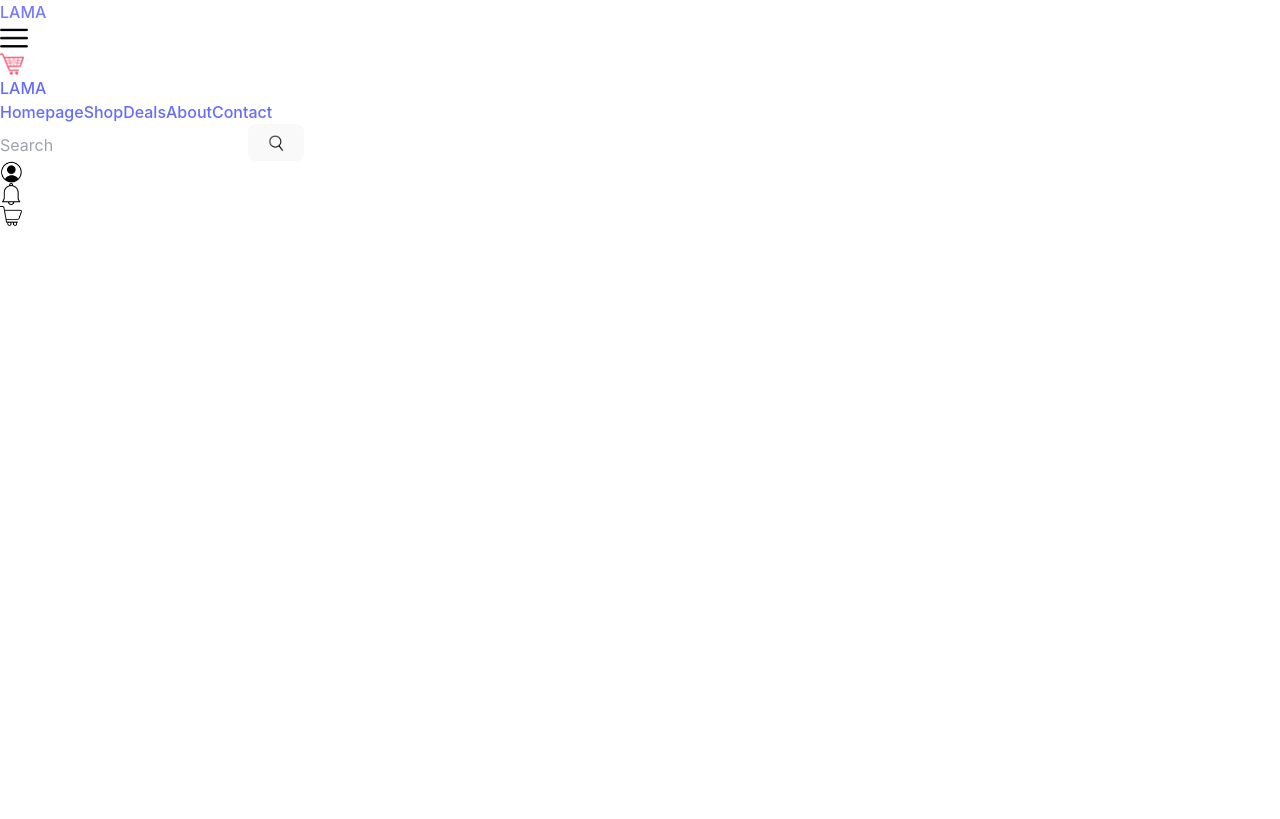
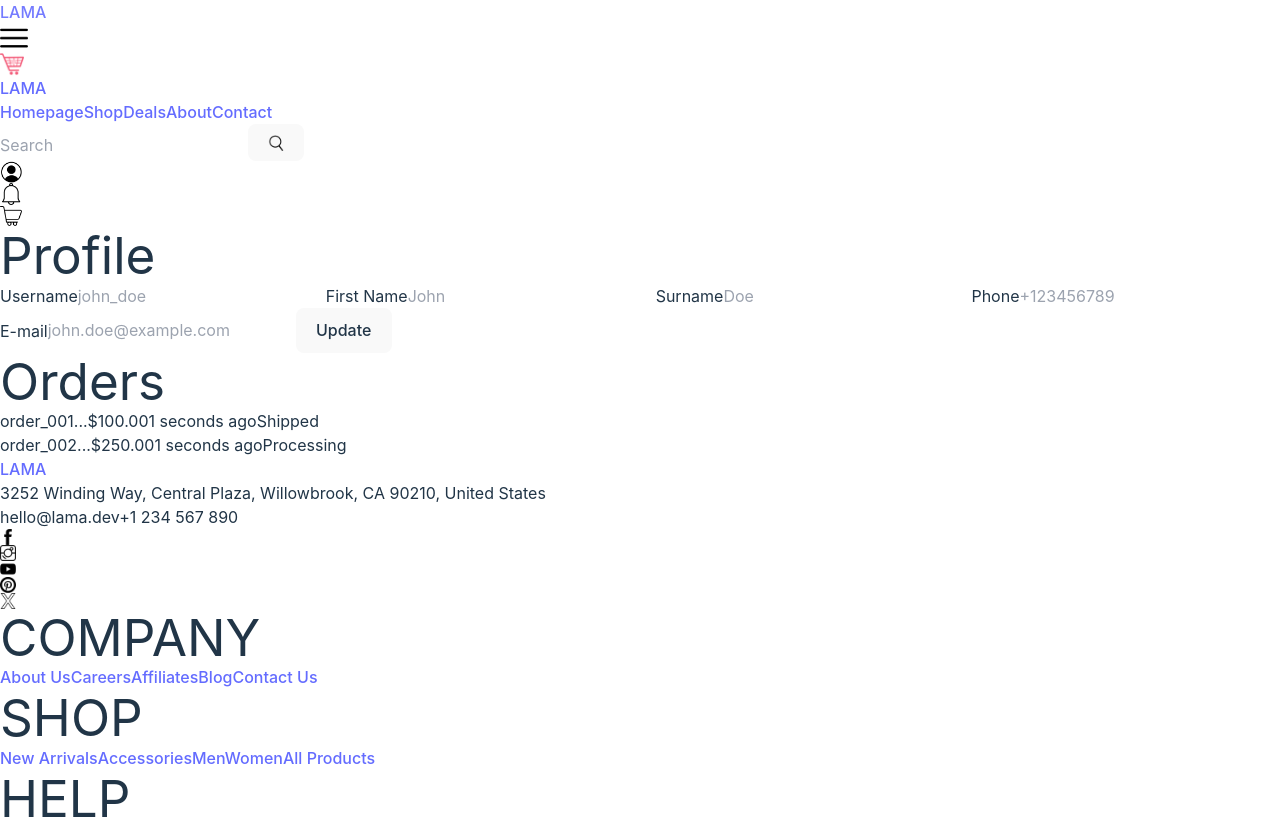
Before and after one commit to duyvu265/e-shop-fe, a React (Vite) app: page /ProfilePage in a window 1280 px wide. Before the commit this address led to /. Shown: the top 819 px of the page. Built offline with nearby package versions, Linux system fonts and the light colour scheme; no server answers.

Commit message:
add profilepage, cart

```diff
--- a/src/components/NavIcons.jsx
+++ b/src/components/NavIcons.jsx
@@ -14,8 +14,9 @@ function NavIcons() {
   const [isCartOpen, setCartOpen] = useState(false);
   const [isNotificationOpen, setNotificationOpen] = useState(false);
   const { isLoggedIn, userInfo } = useSelector(state => state.user);
+
   const [notifications, setNotifications] = useState([]);
-  const [cart, setCart] = useState([]);
+  const [carts, setCarts] = useState([]);
   const [loading, setLoading] = useState(true);
   const dispatch = useDispatch();
   const navigate = useNavigate();
@@ -24,7 +25,6 @@ function NavIcons() {
     const fetchNotifications = async () => {
       try {
         const response = await apiClient.get('/notifications/');
-        console.log(response.data);
         setNotifications(response.data);
       } catch (error) {
         console.error("Error fetching notifications:", error);
@@ -40,9 +40,7 @@ function NavIcons() {
     const fetchCarts = async () => {
       try {
         const response = await apiClient.get('/cart/get/');
-        console.log(response.data);
-
-        setCart(response.data);
+        setCarts(response.data);
       } catch (error) {
         console.error("Error fetching Cart:", error);
       } finally {
@@ -102,7 +100,8 @@ function NavIcons() {
         />
         {isProfileOpen && (
           <div className="absolute bg-white shadow-lg p-2 ">
-            <p>Xin chào, {userInfo?.name}</p>
+            <p>Xin chào, {userInfo?.username} </p>
+            <a href="/profilePage" className="text-blue-500 hover:underline">Xem hồ sơ</a>
             <button onClick={handleLogout}>Đăng xuất</button>
           </div>
         )}
@@ -136,13 +135,13 @@ function NavIcons() {
           className="cursor-pointer"
           onClick={toggleCartMenu}
         />
-        {cart?.length > 0 && isLoggedIn && (
+        {carts?.length > 0 && isLoggedIn && (
           <div className='absolute -top-4 -right-4 w-6 h-6 bg-[#F35C7A] rounded-full text-white text-sm flex items-center justify-center'>
-            {cart.length}
+            {carts.length}
           </div>
         )}
         {isCartOpen && (
-          <CartModal lineItems={cart} />
+          <CartModal lineItems={carts} />
         )}
       </div>
     </div>
--- a/src/components/NavbarIcon/CartModal.jsx
+++ b/src/components/NavbarIcon/CartModal.jsx
@@ -7,7 +7,6 @@ const CartModal = ({ lineItems }) => {
   const [selectedItems, setSelectedItems] = useState([]);
 
   const handleCheckout = () => {
-    // Logic for handling checkout with selected items
     console.log('Checkout with items:', selectedItems);
   };
 
@@ -24,14 +23,21 @@ const CartModal = ({ lineItems }) => {
 
   const handleQuantityChange = (itemId, increment) => {
     const updatedItems = lineItems.map(item => {
-      if (item._id === itemId) {
+      if (item.product_id === itemId) {
         const newQuantity = increment ? item.quantity + 1 : Math.max(item.quantity - 1, 1);
         return { ...item, quantity: newQuantity };
       }
       return item;
     });
-    // Update the state or dispatch an action to update the cart
-    // You may want to create an action in your slice for updating quantity
+  };
+
+
+  const calculateSubtotal = () => {
+    return lineItems.reduce((total, product) => {
+      return total + product.product_items.reduce((itemTotal, item) => {
+        return itemTotal + parseFloat(item.price) * product.quantity;
+      }, 0);
+    }, 0).toFixed(2);
   };
 
   return (
@@ -41,59 +47,54 @@ const CartModal = ({ lineItems }) => {
       ) : (
         <>
           <h2 className="text-xl">Shopping Cart</h2>
-          <div className="flex flex-col gap-8">
-            {lineItems?.map((item) => (
-              <div className="flex gap-4" key={item?._id}>
-                <input
-                  type="checkbox"
-                  checked={selectedItems.includes(item._id)}
-                  onChange={() => handleToggleSelect(item._id)}
-                />
-                {item?.image && (
+          <div className="flex flex-col gap-8 max-h-64 overflow-y-auto">
+            {lineItems?.map((product) => (
+              <div className="flex flex-col gap-4" key={product?.product_id}>
+                <h3 className="font-semibold">{product?.product_name}</h3>
+                <p>{product?.description}</p>
+
+                {product?.product_items?.map((item, index) => (
+                  <div className="flex gap-4" key={`${product?.product_id}-${item?.sku}`}>
+                    {item?.images && item?.images.length > 0 && (
                       <img
-                    src={item?.image}
-                    alt={item?.productName.original}
+                        src={item?.images[0]}
+                        alt={product?.product_name}
                         width={72}
                         height={96}
                         className="object-cover rounded-md"
                       />
                     )}
                     <div className="flex flex-col justify-between w-full">
+                      <div className="flex items-center justify-between gap-8">
                         <div>
-                    <div className="flex items-center justify-between gap-8">
-                      <h3 className="font-semibold">{item?.productName.original}</h3>
+                          <div className="text-sm text-gray-500">SKU: {item?.sku}</div>
+                          <div className="text-sm text-gray-500">Color: {item?.color}</div>
+                          <div className="text-sm text-gray-500">Size: {item?.size}</div>
+                          <div className="text-sm text-gray-500">In stock: {item?.qty_in_stock}</div>
+                        </div>
                         <div className="p-1 bg-gray-50 rounded-sm flex items-center gap-2">
-                        {item?.quantity > 1 && (
-                          <div className="text-xs text-green-500">
-                            {item?.quantity} x
-                          </div>
-                        )}
-                        ${item?.price.amount}
-                      </div>
-                    </div>
-                    <div className="text-sm text-gray-500">
-                      {item?.availability?.status}
+                          <span className="font-semibold">${item?.price}</span>
                         </div>
                       </div>
                       <div className="flex justify-between text-sm">
                         <div className="flex items-center gap-2">
                           <button
                             className="text-blue-500 cursor-pointer"
-                        onClick={() => handleQuantityChange(item._id, false)}
+                            onClick={() => handleQuantityChange(product?.product_id, false)}
                           >
                             -
                           </button>
-                      <span className="text-gray-500">{item?.quantity}</span>
+                          <span className="text-gray-500">{product?.quantity}</span>
                           <button
                             className="text-blue-500 cursor-pointer"
-                        onClick={() => handleQuantityChange(item._id, true)}
+                            onClick={() => handleQuantityChange(product?.product_id, true)}
                           >
                             +
                           </button>
                         </div>
                         <span
                           className="text-blue-500 cursor-pointer"
-                      onClick={() => handleRemoveItem(item._id)}
+                          onClick={() => handleRemoveItem(product?.product_id)}
                         >
                           Remove
                         </span>
@@ -102,18 +103,17 @@ const CartModal = ({ lineItems }) => {
                   </div>
                 ))}
               </div>
+            ))}
+          </div>
           <div className="flex items-center justify-between font-semibold">
             <span>Subtotal</span>
-            <span>
-              ${lineItems?.reduce(
-                (total, item) => total + item.price.amount * item.quantity,
-                0
-              )}
-            </span>
+            <span>${calculateSubtotal()}</span>
           </div>
+
           <p className="text-gray-500 text-sm mt-2 mb-4">
             Shipping and taxes calculated at checkout.
           </p>
+
           <div className="flex justify-between text-sm">
             <button className="rounded-md py-3 px-4 ring-1 ring-gray-300">
               View Cart
--- /dev/null
+++ b/src/components/Pages/OrderPage/OrderPage.jsx
@@ -0,0 +1,84 @@
+import { useState, useEffect } from 'react';
+import { Link } from 'react-router-dom';
+
+const mockOrderData = {
+  _id: '123456',
+  billingInfo: {
+    contactDetails: {
+      firstName: 'John',
+      lastName: 'Doe',
+    },
+    address: {
+      addressLine1: '123 Main St',
+      city: 'Somewhere',
+    },
+  },
+  buyerInfo: {
+    email: 'john.doe@example.com',
+  },
+  priceSummary: {
+    subtotal: {
+      amount: '200.00',
+    },
+  },
+  paymentStatus: 'Paid',
+  status: 'Shipped',
+};
+
+const OrderPage = ({ orderId }) => {
+  const [order, setOrder] = useState(null);
+
+  useEffect(() => {
+
+    setTimeout(() => {
+      setOrder(mockOrderData);
+    }, 1000);
+  }, [orderId]);
+
+  if (!order) {
+    return <div>Loading...</div>;
+  }
+
+  return (
+    <div className="flex flex-col h-[calc(100vh-180px)] items-center justify-center ">
+      <div className="shadow-[rgba(0,_0,_0,_0.25)_0px_25px_50px_-12px] px-40 py-20">
+        <h1 className="text-xl">Order Details</h1>
+        <div className="mt-12 flex flex-col gap-6">
+          <div>
+            <span className="font-medium">Order Id: </span>
+            <span>{order._id}</span>
+          </div>
+          <div>
+            <span className="font-medium">Receiver Name: </span>
+            <span>{order.billingInfo.contactDetails.firstName} {order.billingInfo.contactDetails.lastName}</span>
+          </div>
+          <div>
+            <span className="font-medium">Receiver Email: </span>
+            <span>{order.buyerInfo.email}</span>
+          </div>
+          <div>
+            <span className="font-medium">Price: </span>
+            <span>${order.priceSummary.subtotal.amount}</span>
+          </div>
+          <div>
+            <span className="font-medium">Payment Status: </span>
+            <span>{order.paymentStatus}</span>
+          </div>
+          <div>
+            <span className="font-medium">Order Status: </span>
+            <span>{order.status}</span>
+          </div>
+          <div>
+            <span className="font-medium">Delivery Address: </span>
+            <span>{order.billingInfo.address.addressLine1} {order.billingInfo.address.city}</span>
+          </div>
+        </div>
+      </div>
+      <Link href="/" className="underline mt-6">
+        Have a problem? Contact us
+      </Link>
+    </div>
+  );
+};
+
+export default OrderPage;
--- /dev/null
+++ b/src/components/Pages/ProfilePage/ProfilePage.jsx
@@ -0,0 +1,121 @@
+import { useState, useEffect } from 'react';
+
+import format from '../../../format';
+import UpdateButton from '../../UpdateButton';
+
+const mockUserData = {
+  contactId: '12345',
+  profile: {
+    nickname: 'john_doe',
+  },
+  contact: {
+    firstName: 'John',
+    lastName: 'Doe',
+    phones: ['+123456789'],
+  },
+  loginEmail: 'john.doe@example.com',
+};
+
+const mockOrderData = [
+  {
+    _id: 'order_001',
+    priceSummary: {
+      subtotal: {
+        amount: '100.00',
+      },
+    },
+    _createdDate: new Date(),
+    status: 'Shipped',
+  },
+  {
+    _id: 'order_002',
+    priceSummary: {
+      subtotal: {
+        amount: '250.00',
+      },
+    },
+    _createdDate: new Date(),
+    status: 'Processing',
+  },
+];
+
+const ProfilePage = () => {
+  const [user, setUser] = useState(null);
+  const [orders, setOrders] = useState([]);
+
+  useEffect(() => {
+    setTimeout(() => {
+      setUser(mockUserData);
+      setOrders(mockOrderData);
+    }, 1000);
+  }, []);
+
+  if (!user) {
+    return <div>Loading...</div>;
+  }
+
+  return (
+    <div className="flex flex-col md:flex-row gap-24 md:h-[calc(100vh-180px)] items-center px-4 md:px-8 lg:px-16 xl:px-32 2xl:px-64">
+      <div className="w-full md:w-1/2">
+        <h1 className="text-2xl">Profile</h1>
+        <form className="mt-12 flex flex-col gap-4">
+          <input type="text" hidden name="id" value={user.contactId} />
+          <label className="text-sm text-gray-700">Username</label>
+          <input
+            type="text"
+            name="username"
+            placeholder={user.profile?.nickname || 'john_doe'}
+            className="ring-1 ring-gray-300 rounded-md p-2 max-w-96"
+          />
+          <label className="text-sm text-gray-700">First Name</label>
+          <input
+            type="text"
+            name="firstName"
+            placeholder={user.contact?.firstName || 'John'}
+            className="ring-1 ring-gray-300 rounded-md p-2 max-w-96"
+          />
+          <label className="text-sm text-gray-700">Surname</label>
+          <input
+            type="text"
+            name="lastName"
+            placeholder={user.contact?.lastName || 'Doe'}
+            className="ring-1 ring-gray-300 rounded-md p-2 max-w-96"
+          />
+          <label className="text-sm text-gray-700">Phone</label>
+          <input
+            type="text"
+            name="phone"
+            placeholder={user.contact?.phones[0] || '+123456789'}
+            className="ring-1 ring-gray-300 rounded-md p-2 max-w-96"
+          />
+          <label className="text-sm text-gray-700">E-mail</label>
+          <input
+            type="email"
+            name="email"
+            placeholder={user.loginEmail || 'john.doe@example.com'}
+            className="ring-1 ring-gray-300 rounded-md p-2 max-w-96"
+          />
+          <UpdateButton />
+        </form>
+      </div>
+      <div className="w-full md:w-1/2">
+        <h1 className="text-2xl">Orders</h1>
+        <div className="mt-12 flex flex-col">
+          {orders.map((order) => (
+            <div
+              key={order._id}
+              className="flex justify-between px-2 py-6 rounded-md hover:bg-green-50 even:bg-slate-100"
+            >
+              <span className="w-1/4">{order._id.substring(0, 10)}...</span>
+              <span className="w-1/4">${order.priceSummary?.subtotal?.amount}</span>
+              <span className="w-1/4">{format(order._createdDate)}</span>
+              <span className="w-1/4">{order.status}</span>
+            </div>
+          ))}
+        </div>
+      </div>
+    </div>
+  );
+};
+
+export default ProfilePage;
--- a/src/components/ProductList.jsx
+++ b/src/components/ProductList.jsx
@@ -69,7 +69,7 @@ const ProductList = () => {
 
   const handleLikeProduct = async (id) => {
     try {
-      await axios.post(`${apiClient}/like/`, { product_id: id });
+      await apiClient.post(`${apiClient}/like/`, { product_id: id });
       alert("Product liked!");
     } catch (error) {
       console.error("Error liking product:", error);
--- /dev/null
+++ b/src/components/UpdateButton.jsx
@@ -0,0 +1,14 @@
+import { useState } from "react";
+const UpdateButton = () => {
+  const [pending, setPending] = useState(false);
+  return (
+    <button
+      disabled={pending}
+      className="bg-lama text-white p-2 rounded-md cursor-pointer disabled:bg-pink-200 disabled:cursor-not-allowed max-w-96"
+    >
+      {pending ? "Updating..." : "Update"}
+    </button>
+  );
+};
+
+export default UpdateButton;
--- /dev/null
+++ b/src/format.js
@@ -0,0 +1,23 @@
+const format = (date) => {
+  const now = new Date();
+  const seconds = Math.floor((now - new Date(date)) / 1000);
+
+  let interval = Math.floor(seconds / 31536000);
+  if (interval > 1) return `${interval} years ago`;
+
+  interval = Math.floor(seconds / 2592000);
+  if (interval > 1) return `${interval} months ago`;
+
+  interval = Math.floor(seconds / 86400);
+  if (interval > 1) return `${interval} days ago`;
+
+  interval = Math.floor(seconds / 3600);
+  if (interval > 1) return `${interval} hours ago`;
+
+  interval = Math.floor(seconds / 60);
+  if (interval > 1) return `${interval} minutes ago`;
+
+  return `${seconds} seconds ago`;
+};
+
+export default  format;
--- a/src/router.jsx
+++ b/src/router.jsx
@@ -7,6 +7,8 @@ import LoginPage from './components/Pages/Auth/LoginPage';
 import RegisterPage from './components/Pages/Auth/RegisterPage';
 import ForgetPasswordPage from './components/Pages/Auth/ForgetPasswordPage';
 import Dashboard from './components/Pages/admin/Dashboard';
+import OrderPage from './components/Pages/OrderPage/OrderPage';
+import ProfilePage from './components/Pages/ProfilePage/ProfilePage';
 
 const AppRouter = () => {
   return (
@@ -24,6 +26,8 @@ const App = () => {
       <Route element={<AppRouter />}>
         <Route path="/" element={<HomePage />} />
         <Route path="/list/" element={<ListPages />} />
+        <Route path="/OrderPage/:id" element={<OrderPage />} />
+        <Route path="/ProfilePage" element={<ProfilePage />} />
         <Route path="*" element={<Navigate to="/" replace />} />
       </Route>
       <Route path="/login" element={<LoginPage />} />
```
Lines whose indentation alone changed are shown as unchanged.
